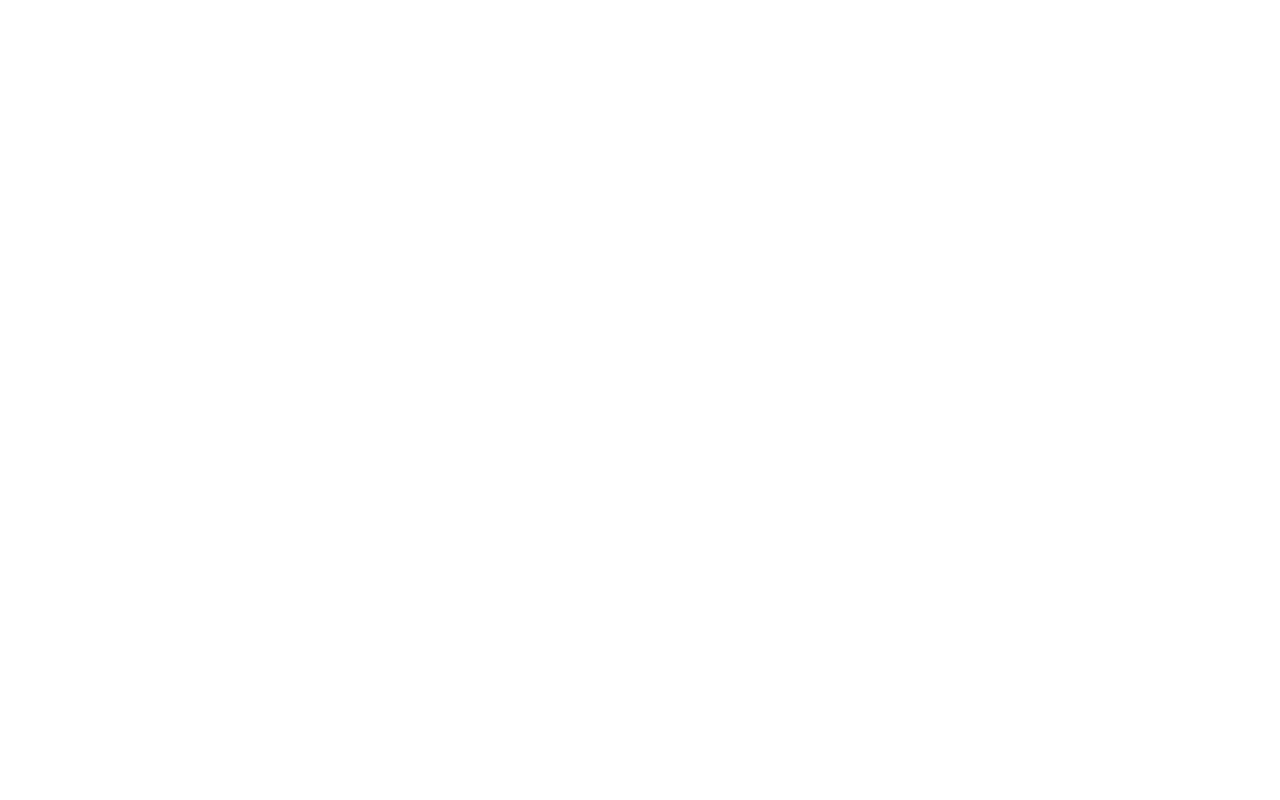
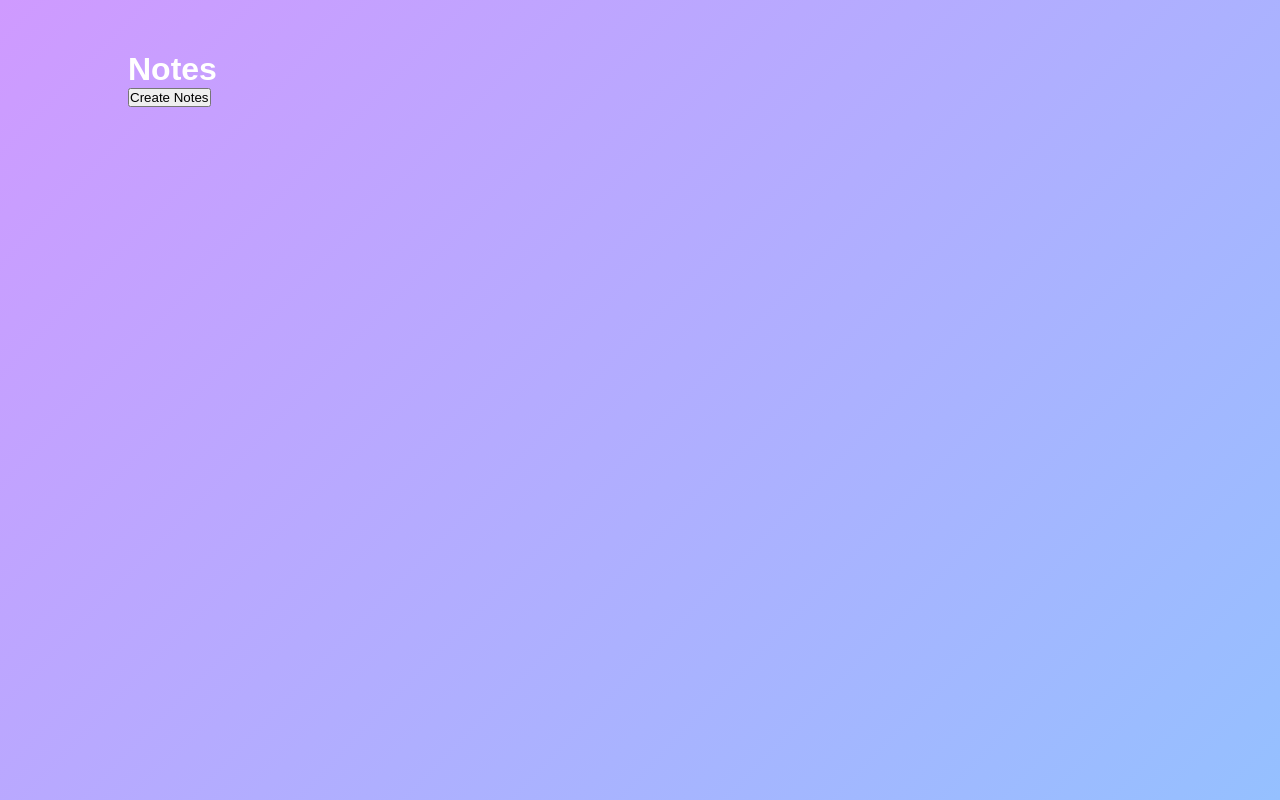
Before and after one commit to shruticl-03/Notes-App, a plain HTML site: page index.html in a window 1280 px wide. Drawn offline with Linux system fonts and the light colour scheme.

Commit message:
created container div and added styles

```diff
--- a/index.html
+++ b/index.html
@@ -9,6 +9,10 @@
 </head>
 
 <body>
+    <div class="container">
+        <h1>Notes</h1>
+        <button>Create Notes</button>
+    </div>
 
 </body>
 
--- a/styles.css
+++ b/styles.css
@@ -4,3 +4,11 @@
   font-family: "Poppins", sans-serif;
   box-sizing: border-box;
 }
+.container {
+  width: 100%;
+  min-height: 100vh;
+  background: linear-gradient(134deg, #cf9aff, #95c0ff);
+  color: #fff;
+  padding-top: 4%;
+  padding-left: 10%;
+}
```
